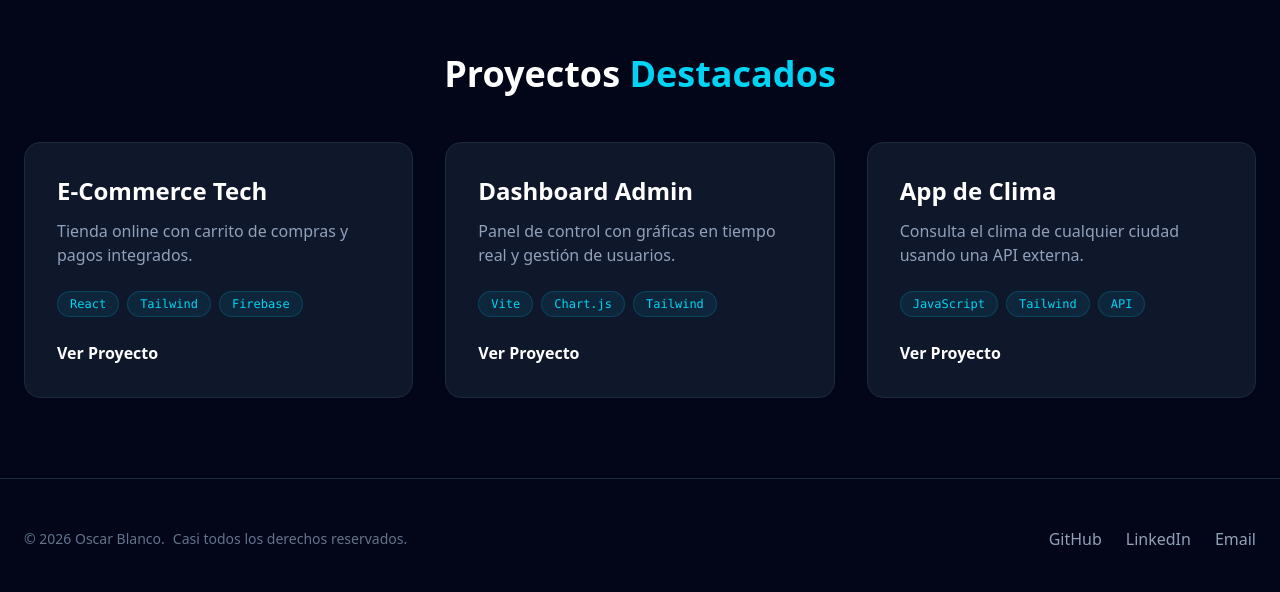
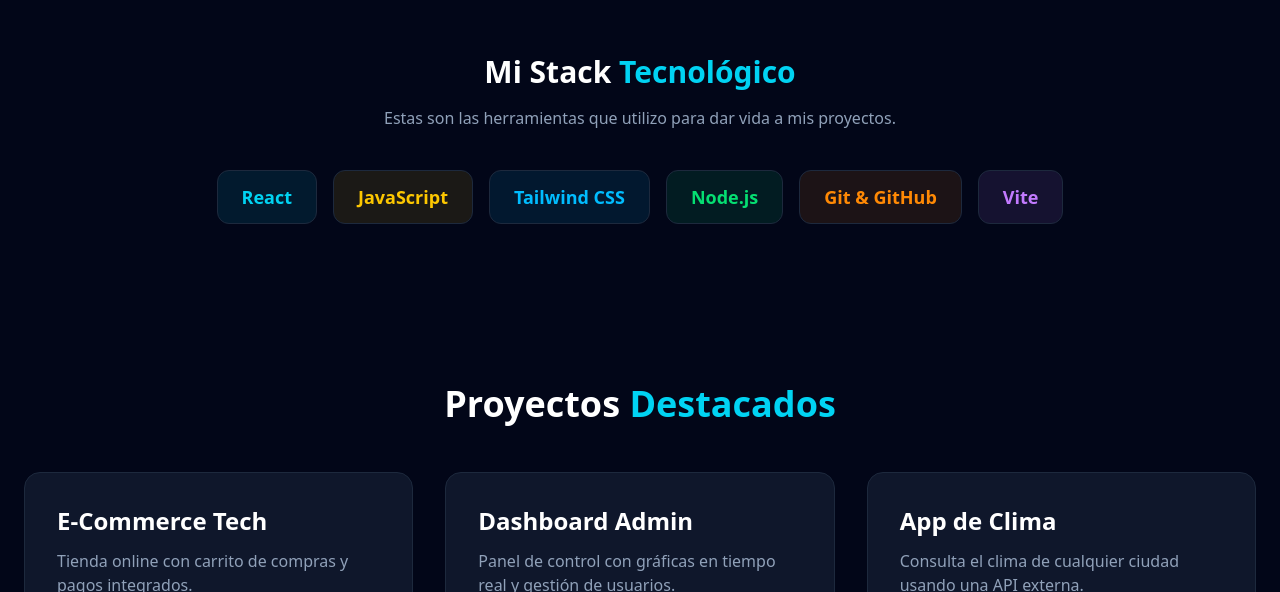
Before and after one commit to oscarblanco-software-eng/mi-portafolio, a React (Vite) app: page / in a window 1280 px wide. Shown: the part 826-1418 px from the top of the page. Built offline with nearby package versions, Linux system fonts and the light colour scheme.

Commit message:
feat: Added skills section with hover effects

```diff
--- a/src/App.jsx
+++ b/src/App.jsx
@@ -1,15 +1,17 @@
 import Navbar from './components/Navbar'
 import Hero from './components/Hero'
+import Skills from './components/Skills' // <-- Importar
 import Projects from './components/Projects'
-import Footer from './components/Footer' // <-- Importar
+import Footer from './components/Footer'
 
 function App() {
   return (
     <main className="bg-slate-950 min-h-screen selection:bg-cyan-500/30">
       <Navbar />
       <Hero />
+      <Skills /> {/* <-- Agregar aquí */}
       <Projects />
-      <Footer /> {/* <-- Agregar al final */}
+      <Footer />
     </main>
   )
 }
--- /dev/null
+++ b/src/components/Skills.jsx
@@ -0,0 +1,32 @@
+export default function Skills() {
+  const habilidades = [
+    { nombre: "React", color: "text-cyan-400", bg: "bg-cyan-400/10" },
+    { nombre: "JavaScript", color: "text-yellow-400", bg: "bg-yellow-400/10" },
+    { nombre: "Tailwind CSS", color: "text-sky-400", bg: "bg-sky-400/10" },
+    { nombre: "Node.js", color: "text-green-400", bg: "bg-green-400/10" },
+    { nombre: "Git & GitHub", color: "text-orange-400", bg: "bg-orange-400/10" },
+    { nombre: "Vite", color: "text-purple-400", bg: "bg-purple-400/10" },
+  ];
+
+  return (
+    <section id="sobre-mi" className="py-20 px-6 max-w-5xl mx-auto text-center">
+      <h2 className="text-3xl font-bold text-white mb-4">
+        Mi Stack <span className="text-cyan-400">Tecnológico</span>
+      </h2>
+      <p className="text-slate-400 mb-10">
+        Estas son las herramientas que utilizo para dar vida a mis proyectos.
+      </p>
+
+      <div className="flex flex-wrap justify-center gap-4">
+        {habilidades.map((skill, index) => (
+          <div
+            key={index}
+            className={`px-6 py-3 rounded-xl border border-slate-800 ${skill.bg} ${skill.color} font-bold text-lg transition-all hover:scale-110 hover:border-slate-700`}
+          >
+            {skill.nombre}
+          </div>
+        ))}
+      </div>
+    </section>
+  )
+}
```
